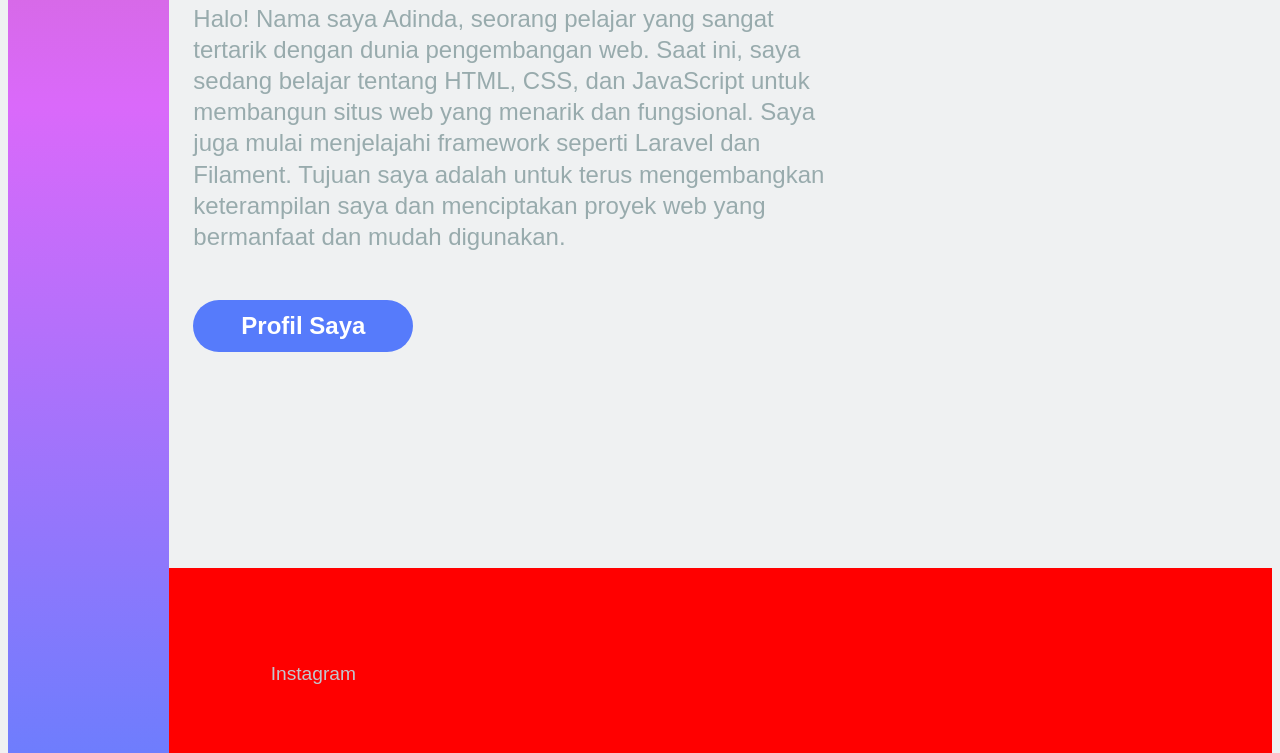
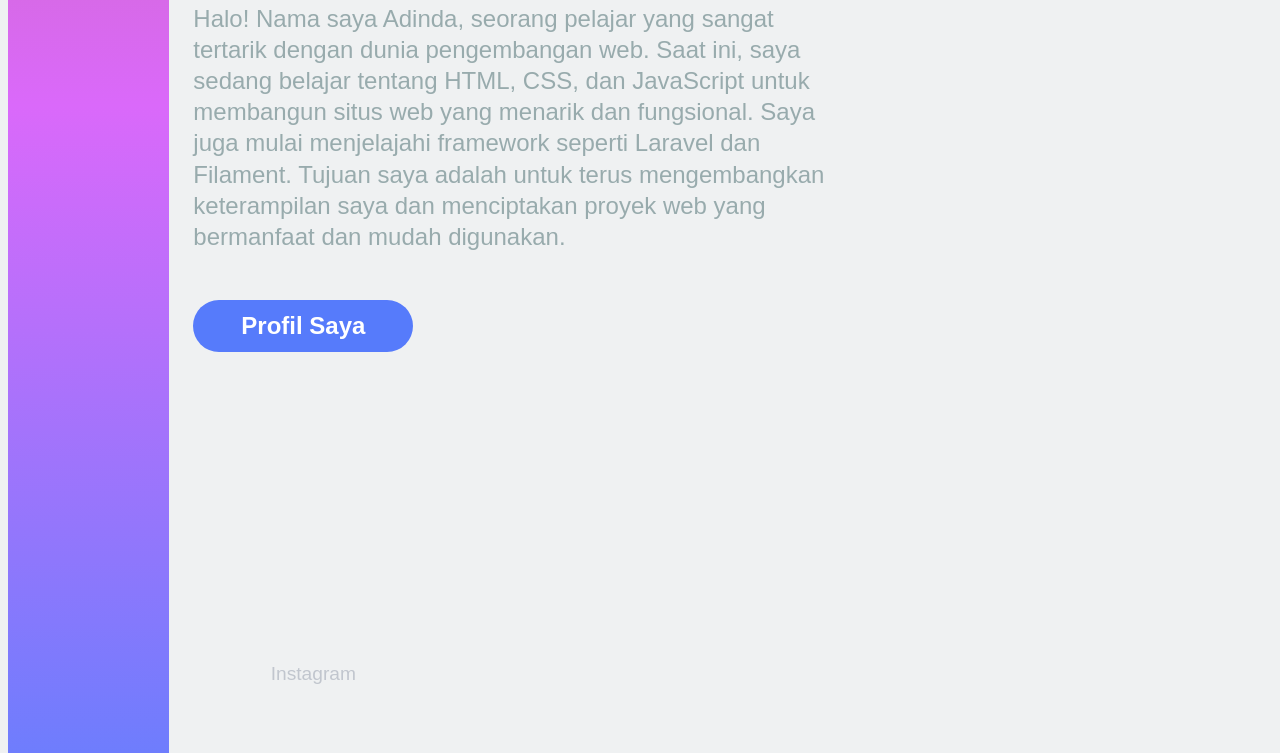
Before and after one commit to adinda1805/web, a plain HTML site: page index.html in a window 1280 px wide. Shown: the part 549-1302 px from the top of the page. Drawn offline with Linux system fonts and the light colour scheme.

Commit message:
Update style.css

```diff
--- a/style.css
+++ b/style.css
@@ -25,7 +25,7 @@ body {
 
 .footer {
   grid-area: footer;
-  background: red;
+  background: Peach Pastel;
 }
 
 .container {
```
